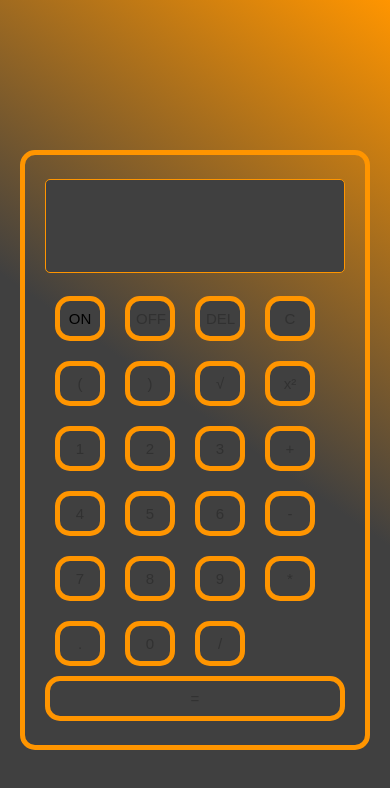
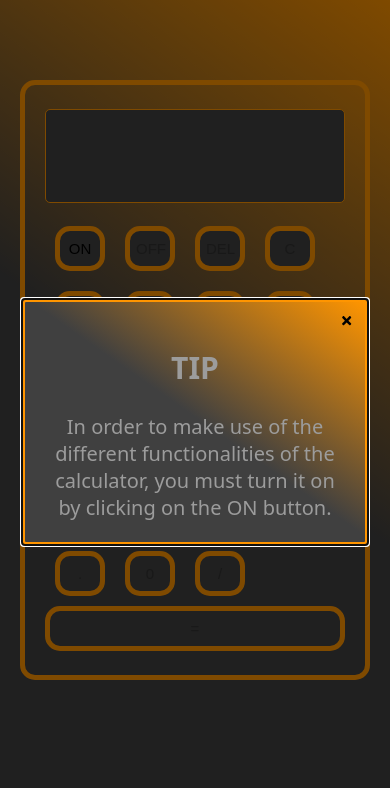
Before and after one commit to josekadeveloper/Calculator, a React (Create React App) app in the folder calculator/: page / in a window 390 px wide. Shown: the top 788 px of the page. Built offline with nearby package versions, Linux system fonts and the light colour scheme.

Commit message:
feat(Calculator): initial modal window

```diff
--- a/calculator/src/components/Calculator/Calculator.scss
+++ b/calculator/src/components/Calculator/Calculator.scss
@@ -97,7 +97,7 @@
   .calculator-container {
     height: 550px;
     width: 300px;
-    margin-top: 150px;
+    margin-top: 80px;
   }
 
   .result {
--- a/calculator/src/components/Calculator/Calculator.tsx
+++ b/calculator/src/components/Calculator/Calculator.tsx
@@ -1,5 +1,5 @@
 /* eslint-disable no-eval */
-import { useState } from "react";
+import { useEffect, useState } from "react";
 import ReactModal from "react-modal";
 import { FaTimes } from 'react-icons/fa';
 import './Calculator.scss';
@@ -8,7 +8,8 @@ import Button from "../Button/Button";
 const Calculator = () => {
   const [input, setInput] = useState("");
   const [active, setActive] = useState(false);
-  const [showModal, setShowModal] = useState(false);
+  const [showModal1, setShowModal1] = useState(false);
+  const [showModal2, setShowModal2] = useState(true);
   const lastCharacter = "|";
 
   const addInput = (val: any) => {
@@ -16,7 +17,7 @@ const Calculator = () => {
   };
 
   const expCalculate = () => {
-    input ? setInput(eval(input)) : openModal();
+    input ? setInput(eval(input)) : openModal1();
   };
 
   const turnOn = () => {
@@ -45,15 +46,24 @@ const Calculator = () => {
     setInput(input.slice(0, -1));
   }
 
-  const openModal = () => {
-    setShowModal(true);
-    document.body.classList.add('modal-open');
+  const openModal1 = () => {
+    setShowModal1(true);
   };
 
-  const closeModal = () => {
-    setShowModal(false);
-    document.body.classList.remove('modal-open');
+  const closeModal1 = () => {
+    setShowModal1(false);
   };
+
+  const openModal2 = () => {
+    setShowModal2(true);
+  };
+
+  const closeModal2 = () => {
+    setShowModal2(false);
+
+  };
+
+  useEffect(() => { showModal2 ? openModal2() : closeModal2(); });
 
   const buttons = [
     "ON", "OFF", "DEL", "C",
@@ -67,33 +77,40 @@ const Calculator = () => {
   return (
     <div className="calculator-container">
       {<div className="result"> {input}<span>{active ? lastCharacter : ""}</span></div>}
-      <ReactModal className="modal" overlayClassName="modal-overlay" isOpen={showModal} onRequestClose={() => setShowModal(false)}>
+      <ReactModal className="modal" overlayClassName="modal-overlay" isOpen={showModal1} onRequestClose={() => setShowModal1(false)}>
         <div className="modal-content">
           <h2>TIP</h2>
           <p>To display the result of any operation you need to select numbers and operator</p>
-          <button className="close-button" onClick={closeModal}><FaTimes /></button>
+          <button className="close-button" onClick={closeModal1}><FaTimes /></button>
         </div>
-      </ReactModal >
+      </ReactModal>
+      <ReactModal className="modal" overlayClassName="modal-overlay" isOpen={showModal2} onRequestClose={() => setShowModal2(false)}>
+        <div className="modal-content">
+          <h2>TIP</h2>
+          <p>In order to make use of the different functionalities of the calculator, you must turn it on by clicking on the ON button.</p>
+          <button className="close-button" onClick={closeModal2}><FaTimes /></button>
+        </div>
+      </ReactModal>
       <div className="buttons">
         {buttons.map((button, index) => {
           let buttonElement;
 
           if (button === "ON") {
-            buttonElement = <Button customKey={index} value={button} onClick={() => turnOn()}/>;
+            buttonElement = <Button customKey={index} value={button} onClick={() => turnOn()} />;
           } else if (button === "OFF") {
-            buttonElement = <Button customKey={index} value={button} onClick={() => turnOff()} disabled={!active}/>;
+            buttonElement = <Button customKey={index} value={button} onClick={() => turnOff()} disabled={!active} />;
           } else if (button === "DEL") {
-            buttonElement = <Button customKey={index} value={button} onClick={() => handleDelete()} disabled={!active}/>;
+            buttonElement = <Button customKey={index} value={button} onClick={() => handleDelete()} disabled={!active} />;
           } else if (button === "√") {
-            buttonElement = <Button customKey={index} value={button} onClick={() => handleSqrt()} disabled={!active}/>;
+            buttonElement = <Button customKey={index} value={button} onClick={() => handleSqrt()} disabled={!active} />;
           } else if (button === "C") {
-            buttonElement = <Button customKey={index} value={button} onClick={() => setInput("")} disabled={!active}/>;
+            buttonElement = <Button customKey={index} value={button} onClick={() => setInput("")} disabled={!active} />;
           } else if (button === "=") {
-            buttonElement = <Button customKey={index} value={button} onClick={() => expCalculate()} disabled={!active}/>;
+            buttonElement = <Button customKey={index} value={button} onClick={() => expCalculate()} disabled={!active} />;
           } else if (button === "x²") {
-            buttonElement = <Button customKey={index} value={button} onClick={() => handlePow()} disabled={!active}/>;
+            buttonElement = <Button customKey={index} value={button} onClick={() => handlePow()} disabled={!active} />;
           } else {
-            buttonElement = <Button customKey={index} value={button} onClick={() => addInput(button)} disabled={!active}/>;
+            buttonElement = <Button customKey={index} value={button} onClick={() => addInput(button)} disabled={!active} />;
           }
 
           return buttonElement;
```
